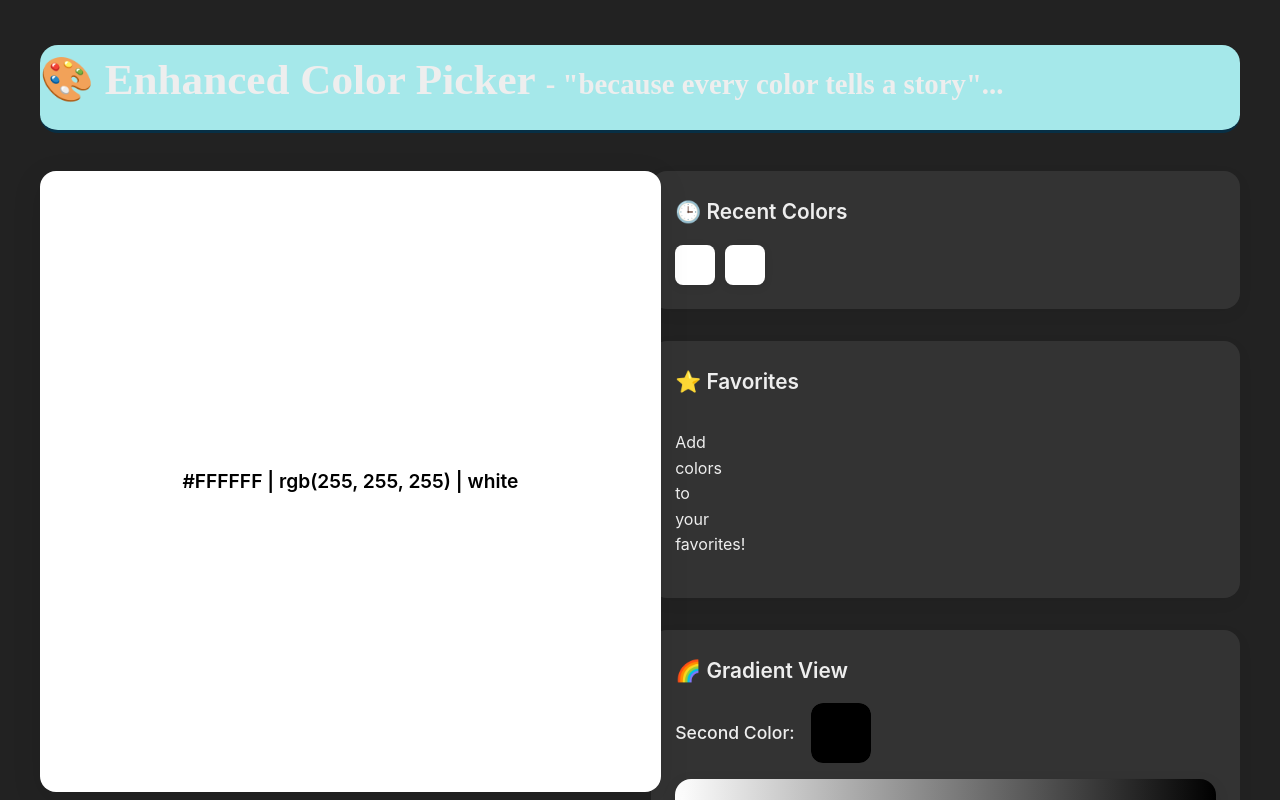
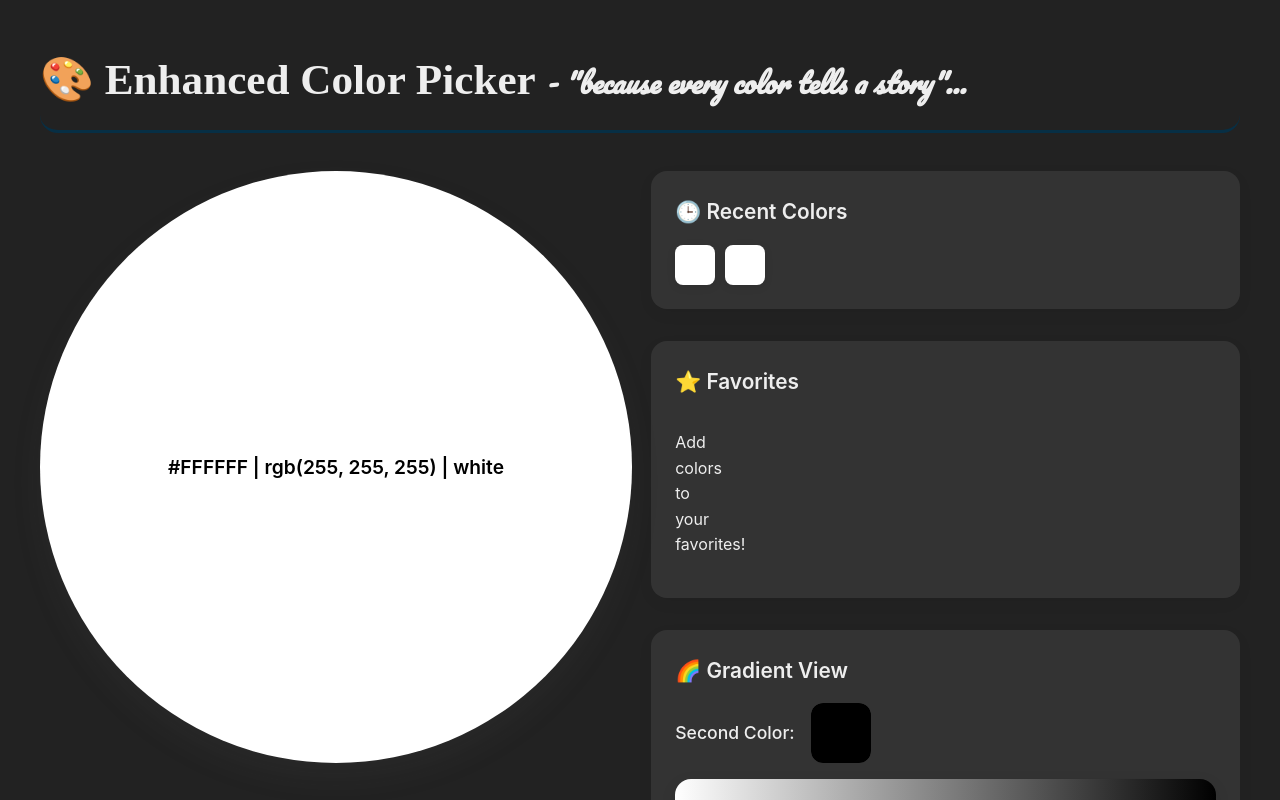
Before and after one commit to iamyosh/Enhanced-Color-Picker-Application, a React (Vite) app: page / in a window 1280 px wide. Shown: the top 800 px of the page. Built offline with nearby package versions, Linux system fonts and the light colour scheme.

Commit message:
font family for text changed

```diff
--- a/src/index.css
+++ b/src/index.css
@@ -23,16 +23,16 @@ h1 {
     grid-column: 1 / -1;
     border-bottom: 3px solid #072f45;
     padding-bottom: 1rem;
-    font-family: cursive;
+    font-family: 'Great Vibes', cursive;
     text-align: left;
-    background-color: rgb(165, 232, 234);
     border-radius: 18px;
 }
 
 .text2{
-    font-size: 1.8rem;
+    font-size: 1.7rem;
     padding-bottom: 0.3px;
-    font-family:'Times New Roman', Times, serif;
+    font-family:'Pacifico', cursive;
+    font-style: italic;
 }
 
 /* Left Column - Main Color Picker */
@@ -45,15 +45,15 @@ h1 {
 .color-display {
     width: 100%;
     aspect-ratio: 1 / 1;
-    display: flex;
+    display:flex;
     justify-content: center;
     align-items: center;
-    border-radius: 16px;
-    box-shadow: 0 8px 30px rgba(0, 0, 0, 0.1);
-    transition: all 0.3s ease;
+    border-radius: 350px;
+    box-shadow: 0 15px 30px rgba(99, 97, 97, 0.1);
+    transition: all 0.5s ease;
     cursor: pointer;
-    text-align: center;
-    padding: 1rem;
+    text-align:center;
+    padding: 0.1rem;
     position: relative;
     overflow: hidden;
 }
```
